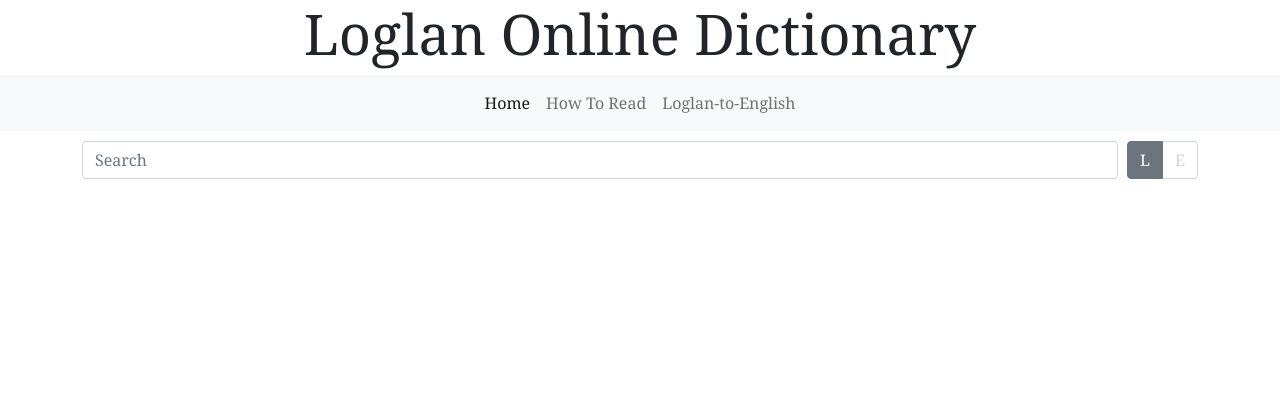
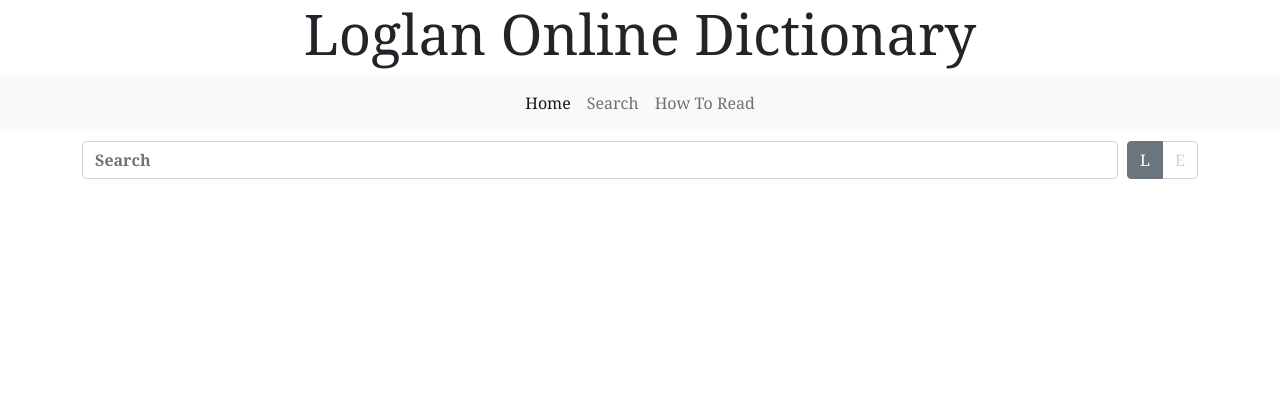
Before and after one commit to torrua/loglan_site, a Flask app: page /search in a window 1280 px wide. Shown: the top 420 px of the page. Run offline with Flask 2, Linux system fonts and the light colour scheme.

Commit message:
Update Search-bar

```diff
--- a/app/templates/base.html
+++ b/app/templates/base.html
@@ -47,8 +47,8 @@
 
       <div class="collapse navbar-collapse navbar-nav justify-content-center" id="navbarNavAltMarkup">
         <a class="nav-link active" aria-current="page" href="/">Home</a>
+        <a class="nav-link" href="/search">Search</a>
         <a class="nav-link" href="/how_to_read">How To Read</a>
-        <a class="nav-link" href="/search">Loglan-to-English</a>
         <!-- a class="nav-link" href="#">English-to-Loglan</a -->
       </div>
     </nav>
--- a/app/templates/search.html
+++ b/app/templates/search.html
@@ -64,13 +64,16 @@
 		color: #C70039;
 		font-weight: bold;
 	}
+	input.search-bar {
+		font-weight: bold;
+	}
 {% endblock %}
 
 {% block content %}
 
     <div class="container search">
       <form id="search" class="d-flex">
-		  <input class="form-control" type="search" placeholder="Search" aria-label="Search" name="word">
+		  <input class="form-control search-bar" type="search" placeholder="Search" aria-label="Search" name="word">
 		  <div class="btn-group" role="group">
 			<input type="radio" class="btn-check" name="search_lang" id="log" value="log" autocomplete="off" onclick="this.blur();" checked>
 			<label class="btn btn-outline-secondary custom-btn" for="log">L</label>
```
